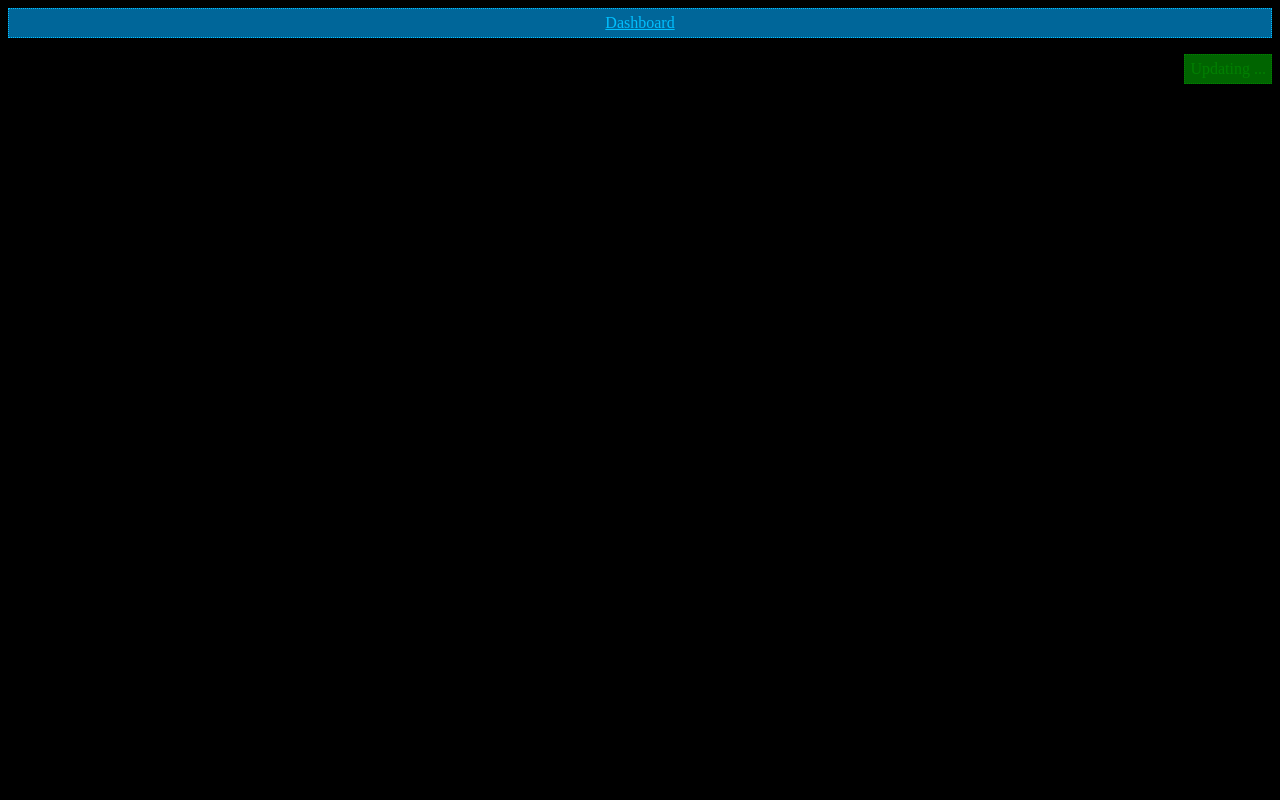
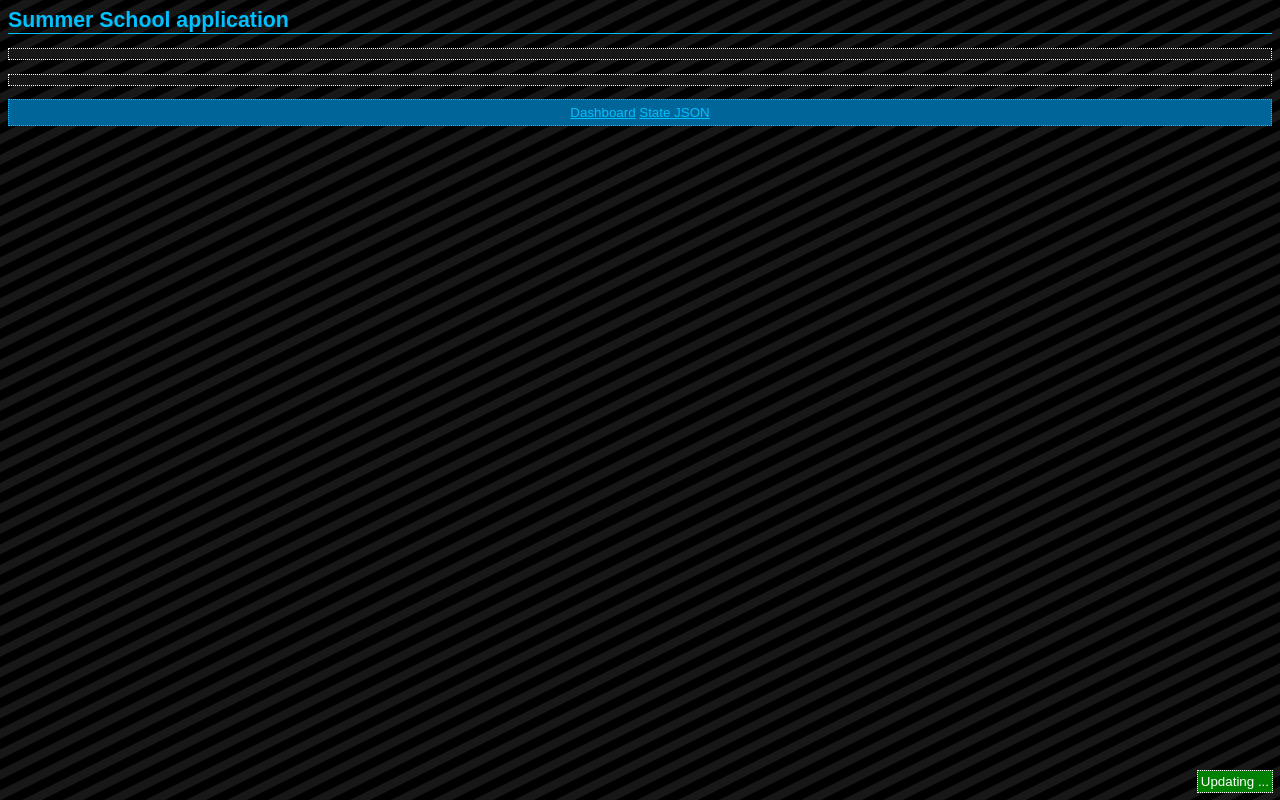
Before and after one commit to bzbhorizon/carsharing-sms, a plain HTML site: page war/summer/summer.html in a window 1280 px wide. Drawn offline with Linux system fonts and the light colour scheme; no server answers.

Commit message:
More mgmt UI changes

```diff
--- a/war/style.css
+++ b/war/style.css
@@ -1,6 +1,9 @@
 body {
 	background-color: black;
+	background-image: url("stripe.png");
 	color: white;
+	font-size: 10pt;
+	font-family: Arial, Helvetica;
 }
 
 a:link,a:visited {
@@ -9,6 +12,13 @@ a:link,a:visited {
 
 h1 {
 	color: #00c0ff;
+	font-size: 16pt;
+	border-bottom: 1px solid #00c0ff;
+}
+
+h2 {
+	font-size: 12pt;
+	border-bottom: 1px dotted white;
 }
 
 .bold {
@@ -29,15 +39,23 @@ p.box {
 	padding: 5px;
 }
 
+p.bodybox {
+	color: white;
+	border: 1px dotted white;
+	padding: 5px 20px 5px 20px;
+	background-color: #171717;
+}
+
 foot {
 	font-size: 6pt;
 	text-align: center;
 }
 
 #updating {
-	color: green;
-	background-color: darkgreen;
-	border: 1px dotted green;
-	padding: 5px;
-	float: right;
+	position: absolute; bottom: 5px; right: 5px;
+	color: white;
+	background-color: green;
+	border: 1px dotted white;
+	margin: 2px;
+	padding: 3px;
 }
--- a/war/summer/summer.html
+++ b/war/summer/summer.html
@@ -2,12 +2,16 @@
 <html>
 <head>
 <title>Summer school app management</title>
-<link href="../style.css" rel="stylesheet" type="text/css" />
+<link type="text/css" href="../style.css" rel="stylesheet" />
 <script type="text/javascript" src="../jquery-1.4.2.min.js"></script>
 <script type="text/javascript">
 $(document).ready(function () {
 	update();
 	setInterval(update,20000);
+});
+
+$(function() {
+	$('a#lightbox').lightBox();
 });
 
 function update () {
@@ -16,15 +20,15 @@ function update () {
 		$('#summer_results').empty();
 		for( i=0; i < data.groups.length; i++){
 			$('#summer_results').append('<div id="summer_results' + i + '" />');
-			$('#summer_results' + i).html('<h1>' + data[i].id + ' arriving at ' + data[i].arrivalTime + '</h1><p>Users:</p><ul id="users' + i + '"/>');
+			$('#summer_results' + i).html('<h2>' + data.groups[i].id + ' arriving at ' + data.groups[i].arrivalTime + '</h2><p>Users:</p><ul id="users' + i + '"/>');
 			$('#users' + i).empty();
-			for( j=0; j < data[i].users.length; j++){
-				$('#users' + i).append('<li>' + data[i].users[j].username + ' ' + data[i].users[j].phoneNumber + '</li>');
+			for( j=0; j < data.groups[i].users.length; j++){
+				$('#users' + i).append('<li>' + data.groups[i].users[j].username + ' ' + data.groups[i].users[j].phoneNumber + '</li>');
 			}
 		}
-		$('#summer_results').append('<h1>Empty groups</h1><ul id="summer_results_empty" />');
+		$('#summer_results_empty').html('<h2>Empty groups</h2><ul id="summer_results_empty_ul" />');
 		for( i=0; i < data.emptyGroups.length; i++){
-			$('#summer_results_empty').html('<li>' + data[i].id + ' arriving at ' + data[i].arrivalTime + '</li>');
+			$('#summer_results_empty_ul').html('<li>' + data.emptyGroups[i].id + ' arriving at ' + data.emptyGroups[i].arrivalTime + '</li>');
 		}
 		$('#updating').fadeOut('fast');
 	});
@@ -32,8 +36,13 @@ function update () {
 </script>
 </head>
 <body>
-<p class="box"><a class="box" href="http://appengine.google.com/dashboard?&app_id=carsharing-sms" target="new">Dashboard</a></div>
-<div id="updating">Updating ...</div>
-<div id="summer_results" />
+<h1>Summer School application</h1>
+<p class="bodybox" id="summer_results" />
+<p class="bodybox" id="summer_results_empty" />
+<p class="box">
+	<a class="box" href="http://appengine.google.com/dashboard?&app_id=carsharing-sms" target="new">Dashboard</a>
+	<a class="box" href="state" target="new">State JSON</a>
+</p>
+<p class="box" id="updating">Updating ...</p>
 </body>
 </html>
```
Also changed, not shown: war/favicon.ico (added), war/stripe.png (added).
